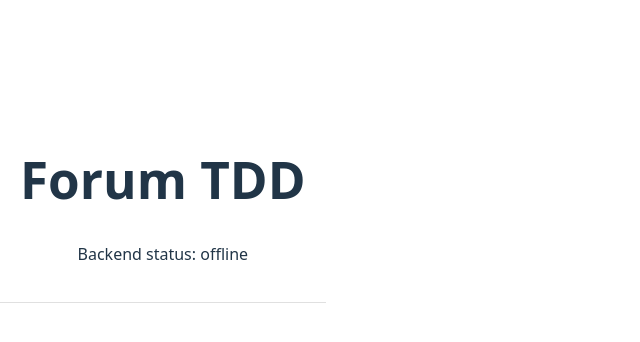
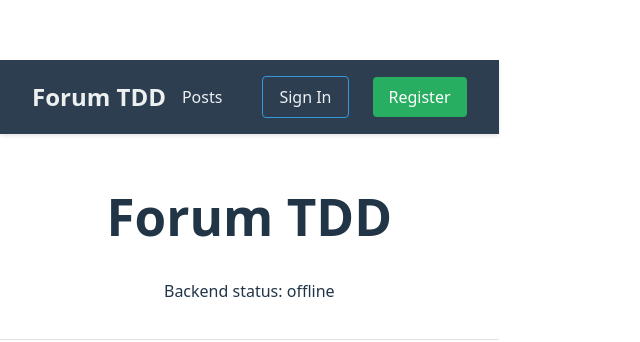
Before and after one commit to smoosy75/tdd-test-qualite, a React app in the folder frontend/: page /profile in a window 1280 px wide. Shown: the part 190-532 px from the top of the page, without its empty margins (0-640 px from the left). Built offline with nearby package versions, Linux system fonts and the light colour scheme; no server answers; the HTML template or start-up script is replaced by a standard one.

Commit message:
Mettre a jour la bar de navigation

```diff
--- a/frontend/src/App.tsx
+++ b/frontend/src/App.tsx
@@ -4,6 +4,7 @@ import { Routes, Route } from "react-router-dom";
 import LoginPage from "@/pages/loginPage.tsx";
 import PostsList from "@/components/PostsList";
 import PostDetail from "@/components/PostDetail";
+import Navbar from "@/components/navbar";
 
 function App() {
   const [status, setStatus] = useState("checking...");
@@ -17,6 +18,8 @@ function App() {
 
   return (
     <div>
+      <Navbar />
+
       <header style={{
         textAlign: "center",
         padding: "20px",
--- a/frontend/src/components/navbar.tsx
+++ b/frontend/src/components/navbar.tsx
@@ -1,5 +1,176 @@
-function navbar() {
-  return <div>navbar</div>;
+import { Link, useNavigate } from "react-router-dom";
+import { useState, useEffect } from "react";
+
+function Navbar() {
+  const [isAuthenticated, setIsAuthenticated] = useState(false);
+  const navigate = useNavigate();
+
+  // Check authentication status (placeholder - integrate with your auth system)
+  useEffect(() => {
+    // TODO: Replace with actual auth check from PocketBase or your auth service
+    const checkAuth = () => {
+      const token = localStorage.getItem("auth_token");
+      setIsAuthenticated(!!token);
+    };
+
+    checkAuth();
+
+    // Listen for auth changes
+    window.addEventListener("storage", checkAuth);
+    return () => window.removeEventListener("storage", checkAuth);
+  }, []);
+
+  const handleLogout = () => {
+    localStorage.removeItem("auth_token");
+    setIsAuthenticated(false);
+    navigate("/");
+  };
+
+  return (
+    <nav style={{
+      backgroundColor: "#2c3e50",
+      padding: "1rem 2rem",
+      boxShadow: "0 2px 4px rgba(0,0,0,0.1)",
+      position: "sticky",
+      top: 0,
+      zIndex: 1000
+    }}>
+      <div style={{
+        maxWidth: "1200px",
+        margin: "0 auto",
+        display: "flex",
+        justifyContent: "space-between",
+        alignItems: "center"
+      }}>
+        {/* Logo/Brand */}
+        <Link
+          to="/"
+          style={{
+            color: "#ecf0f1",
+            fontSize: "1.5rem",
+            fontWeight: "bold",
+            textDecoration: "none",
+            transition: "color 0.3s"
+          }}
+          onMouseEnter={(e) => e.currentTarget.style.color = "#3498db"}
+          onMouseLeave={(e) => e.currentTarget.style.color = "#ecf0f1"}
+        >
+          Forum TDD
+        </Link>
+
+        {/* Navigation Links */}
+        <div style={{ display: "flex", gap: "1.5rem", alignItems: "center" }}>
+          <Link
+            to="/posts"
+            style={{
+              color: "#ecf0f1",
+              textDecoration: "none",
+              fontSize: "1rem",
+              transition: "color 0.3s",
+              padding: "0.5rem 1rem",
+              borderRadius: "4px"
+            }}
+            onMouseEnter={(e) => {
+              e.currentTarget.style.color = "#3498db";
+              e.currentTarget.style.backgroundColor = "rgba(52, 152, 219, 0.1)";
+            }}
+            onMouseLeave={(e) => {
+              e.currentTarget.style.color = "#ecf0f1";
+              e.currentTarget.style.backgroundColor = "transparent";
+            }}
+          >
+            Posts
+          </Link>
+
+          {isAuthenticated ? (
+            <>
+              <Link
+                to="/profile"
+                style={{
+                  color: "#ecf0f1",
+                  textDecoration: "none",
+                  fontSize: "1rem",
+                  transition: "color 0.3s",
+                  padding: "0.5rem 1rem",
+                  borderRadius: "4px"
+                }}
+                onMouseEnter={(e) => {
+                  e.currentTarget.style.color = "#3498db";
+                  e.currentTarget.style.backgroundColor = "rgba(52, 152, 219, 0.1)";
+                }}
+                onMouseLeave={(e) => {
+                  e.currentTarget.style.color = "#ecf0f1";
+                  e.currentTarget.style.backgroundColor = "transparent";
+                }}
+              >
+                Profile
+              </Link>
+
+              <button
+                onClick={handleLogout}
+                style={{
+                  backgroundColor: "#e74c3c",
+                  color: "white",
+                  border: "none",
+                  padding: "0.5rem 1rem",
+                  borderRadius: "4px",
+                  fontSize: "1rem",
+                  cursor: "pointer",
+                  transition: "background-color 0.3s",
+                }}
+                onMouseEnter={(e) => e.currentTarget.style.backgroundColor = "#c0392b"}
+                onMouseLeave={(e) => e.currentTarget.style.backgroundColor = "#e74c3c"}
+              >
+                Logout
+              </button>
+            </>
+          ) : (
+            <>
+              <Link
+                to="/login"
+                style={{
+                  color: "#ecf0f1",
+                  textDecoration: "none",
+                  fontSize: "1rem",
+                  transition: "all 0.3s",
+                  padding: "0.5rem 1rem",
+                  borderRadius: "4px",
+                  border: "1px solid #3498db"
+                }}
+                onMouseEnter={(e) => {
+                  e.currentTarget.style.backgroundColor = "#3498db";
+                  e.currentTarget.style.color = "white";
+                }}
+                onMouseLeave={(e) => {
+                  e.currentTarget.style.backgroundColor = "transparent";
+                  e.currentTarget.style.color = "#ecf0f1";
+                }}
+              >
+                Sign In
+              </Link>
+
+              <Link
+                to="/register"
+                style={{
+                  backgroundColor: "#27ae60",
+                  color: "white",
+                  textDecoration: "none",
+                  fontSize: "1rem",
+                  padding: "0.5rem 1rem",
+                  borderRadius: "4px",
+                  transition: "background-color 0.3s"
+                }}
+                onMouseEnter={(e) => e.currentTarget.style.backgroundColor = "#229954"}
+                onMouseLeave={(e) => e.currentTarget.style.backgroundColor = "#27ae60"}
+              >
+                Register
+              </Link>
+            </>
+          )}
+        </div>
+      </div>
+    </nav>
+  );
 }
 
-export default navbar;
+export default Navbar;
```
